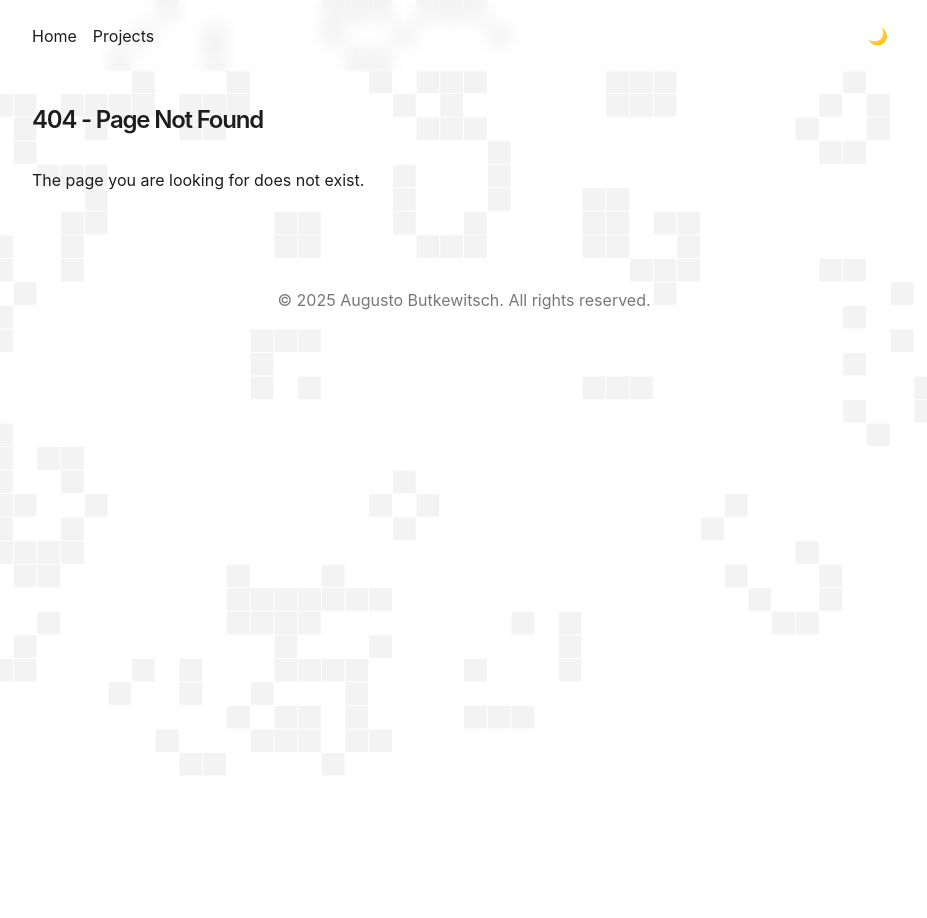
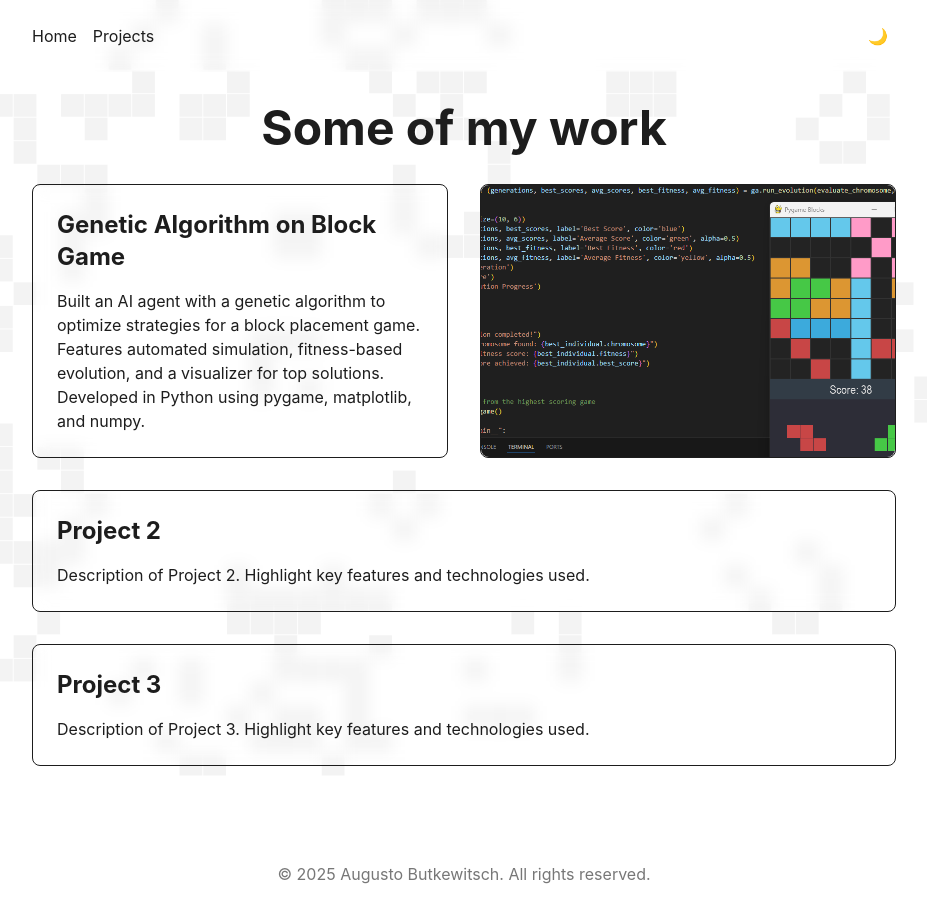
Before and after one commit to augustocgb/portfolio, a Next.js app: page /projects in a window 1280 px wide. Before the commit this address had no page. Shown: the whole page, without its empty margins (176-1103 px from the left). Before the commit the page ends 800 px from the top, so only its background shows below. Built offline with nearby package versions, Linux system fonts and the light colour scheme.

Commit message:
Updates to projects page
- Fixed icons flashing on refresh
- added projects page
- cards with no padding

```diff
--- a/app/components/Button.tsx
+++ b/app/components/Button.tsx
@@ -9,7 +9,7 @@ export function Button({ href, icon, label }: ButtonProps) {
     <a
       href={href}
       className="bg-bg-primary/30 backdrop-blur-sm border border-text-secondary/10 rounded-lg p-4
-                 hover:bg-bg-secondary/50 transition-[background,border] duration-300 flex items-center justify-center"
+                 hover:bg-bg-secondary/50 transition-background duration-300 flex items-center justify-center"
       target="_blank"
       rel="noopener noreferrer"
       aria-label={label}
--- /dev/null
+++ b/app/components/CardNoPadding.tsx
@@ -0,0 +1,12 @@
+interface CardProps {
+  children: React.ReactNode;
+  className?: string;
+}
+
+export function CardNoPadding({ children, className = '' }: CardProps) {
+  return (
+    <div className={`bg-bg-primary/30 backdrop-blur-sm border border-text-secondary/10 rounded-lg ${className}`}>
+      {children}
+    </div>
+  );
+}
--- /dev/null
+++ b/app/components/LightboxImage.tsx
@@ -0,0 +1,81 @@
+"use client"
+import { useState, useRef, useEffect } from "react"
+import Image, { ImageProps } from "next/image"
+import { createPortal } from "react-dom"
+
+interface LightboxImageProps extends Omit<ImageProps, "ref"> {
+  src: string
+  alt: string
+}
+
+export function LightboxImage(props: LightboxImageProps) {
+  const [open, setOpen] = useState(false)
+  const modalRef = useRef<HTMLDivElement>(null)
+  const [mounted, setMounted] = useState(false)
+
+  useEffect(() => {
+    setMounted(true)
+  }, [])
+
+  useEffect(() => {
+    if (!open) return
+    function onKey(e: KeyboardEvent) {
+      if (e.key === "Escape") setOpen(false)
+    }
+    window.addEventListener("keydown", onKey)
+    return () => window.removeEventListener("keydown", onKey)
+  }, [open])
+
+  function handleBackdropClick(e: React.MouseEvent<HTMLDivElement>) {
+    if (e.target === modalRef.current) setOpen(false)
+  }
+
+  // Modal content to be rendered in portal
+  const modal = (
+    <div
+      ref={modalRef}
+      onClick={handleBackdropClick}
+      className="fixed inset-0 z-[1000] flex items-center justify-center bg-black/60 backdrop-blur-sm"
+      style={{ animation: "fadeIn 0.2s" }}
+    >
+      <div className="relative w-[80vw] h-[80vh] max-w-[80vw] max-h-[80vh] flex items-center justify-center">
+        <button
+          onClick={() => setOpen(false)}
+          className="absolute -top-4 -right-4 bg-black/70 text-white rounded-full p-1 hover:bg-black/90 transition"
+          aria-label="Close"
+          style={{ zIndex: 10 }}
+        >
+          <svg width="24" height="24" viewBox="0 0 24 24">
+            <line x1="6" y1="6" x2="18" y2="18" stroke="white" strokeWidth="2" />
+            <line x1="18" y1="6" x2="6" y2="18" stroke="white" strokeWidth="2" />
+          </svg>
+        </button>
+        <div className="relative w-full h-full">
+          <Image
+            {...props}
+            fill
+            // Remove width and height props if present
+            width={undefined}
+            height={undefined}
+            className={
+              ((props.className ?? "") + " object-contain rounded-lg shadow-2xl").trim()
+            }
+            style={{ objectFit: "contain" }}
+            sizes="80vw"
+          />
+        </div>
+      </div>
+    </div>
+  )
+
+  return (
+    <>
+      <div onClick={() => setOpen(true)} className="cursor-pointer">
+        <Image {...props} />
+      </div>
+      {mounted && open && typeof window !== "undefined"
+        ? createPortal(modal, document.body)
+        : null}
+    </>
+  )
+}
--- a/app/page.tsx
+++ b/app/page.tsx
@@ -22,7 +22,7 @@ export default function HomePage() {
             <Button
               href="https://github.com/augustocgb"
               icon={
-                <svg viewBox="0 0 24 24" className="w-6 h-6 fill-current">
+                <svg viewBox="0 0 24 24" className="w-6 h-6" style={{ fill: 'var(--text-primary)' }}>
                   <path d="M12 0C5.37 0 0 5.37 0 12c0 5.31 3.435 9.795 8.205 11.385.6.105.825-.255.825-.57 0-.285-.015-1.23-.015-2.235-3.015.555-3.795-.735-4.035-1.41-.135-.345-.72-1.41-1.23-1.695-.42-.225-1.02-.78-.015-.795.945-.015 1.62.87 1.845 1.23 1.08 1.815 2.805 1.305 3.495.99.105-.78.42-1.305.765-1.605-2.67-.3-5.46-1.335-5.46-5.925 0-1.305.465-2.385 1.23-3.225-.12-.3-.54-1.53.12-3.18 0 0 1.005-.315 3.3 1.23.96-.27 1.98-.405 3-.405s2.04.135 3 .405c2.295-1.56 3.3-1.23 3.3-1.23.66 1.65.24 2.88.12 3.18.765.84 1.23 1.905 1.23 3.225 0 4.605-2.805 5.625-5.475 5.925.435.375.81 1.095.81 2.22 0 1.605-.015 2.895-.015 3.3 0 .315.225.69.825.57A12.02 12.02 0 0024 12c0-6.63-5.37-12-12-12z" />
                 </svg>
               }
@@ -31,7 +31,7 @@ export default function HomePage() {
             <Button
               href="https://www.linkedin.com/in/augustobutkewitsch"
               icon={
-                <svg viewBox="0 0 24 24" className="w-6 h-6 fill-current">
+                <svg viewBox="0 0 24 24" className="w-6 h-6" style={{ fill: 'var(--text-primary)' }}>
                   <path d="M20.447 20.452h-3.554v-5.569c0-1.328-.027-3.037-1.852-3.037-1.853 0-2.136 1.445-2.136 2.939v5.667H9.351V9h3.414v1.561h.046c.477-.9 1.637-1.85 3.37-1.85 3.601 0 4.267 2.37 4.267 5.455v6.286zM5.337 7.433c-1.144 0-2.063-.926-2.063-2.065 0-1.138.92-2.063 2.063-2.063 1.14 0 2.064.925 2.064 2.063 0 1.139-.925 2.065-2.064 2.065zm1.782 13.019H3.555V9h3.564v11.452zM22.225 0H1.771C.792 0 0 .774 0 1.729v20.542C0 23.227.792 24 1.771 24h20.451C23.2 24 24 23.227 24 22.271V1.729C24 .774 23.2 0 22.222 0h.003z"/>
                 </svg>
               }
@@ -40,7 +40,7 @@ export default function HomePage() {
             <Button
               href="mailto:augustobutkewitsch@gmail.com"
               icon={
-                <svg viewBox="0 0 24 24" className="w-6 h-6 fill-current">
+                <svg viewBox="0 0 24 24" className="w-6 h-6" style={{ fill: 'var(--text-primary)' }}>
                   <path d="M20 4H4c-1.1 0-1.99.9-1.99 2L2 18c0 1.1.9 2 2 2h16c1.1 0 2-.9 2-2V6c0-1.1-.9-2-2-2zm0 4l-8 5-8-5V6l8 5 8-5v2z"/>
                 </svg>
               }
--- /dev/null
+++ b/app/projects/page.tsx
@@ -0,0 +1,50 @@
+import Image from 'next/image'
+import { Card } from '../components/Card'
+import { Button } from '../components/Button'
+import { CardNoPadding } from 'app/components/CardNoPadding'
+import { LightboxImage } from '../components/LightboxImage'
+
+export default function ProjectsPage() {
+  return (
+    <div className="space-y-16 animate-fade-in">
+      <h1 className="text-5xl font-bold mb-8 text-center">Some of my work</h1>
+      <div className="grid gap-8 md:grid-cols-1">
+        <div className="grid gap-8 md:grid-cols-2">
+          <Card>
+            <h2 className="text-2xl font-bold mb-4">Genetic Algorithm on Block Game</h2>
+              <p className="animate-fade-up">
+                Built an AI agent with a genetic algorithm to optimize strategies for a block placement game.
+                Features automated simulation, fitness-based evolution, and a visualizer for top solutions.
+                Developed in Python using pygame, matplotlib, and numpy.
+              </p>
+          </Card>
+
+            <CardNoPadding className="flex items-stretch h-full">
+              <LightboxImage
+                src="/images/blocks-ga.png"
+                alt="Project preview"
+                width={600}
+                height={400}
+                className="w-full h-full object-cover rounded-lg transition-transform duration-200 cursor-pointer"
+                style={{ display: 'block', height: '100%' }}
+              />
+            </CardNoPadding>
+        </div>
+
+        <Card>
+          <h2 className="text-2xl font-bold mb-4">Project 2</h2>
+          <p className="animate-fade-up">
+            Description of Project 2. Highlight key features and technologies used.
+          </p>
+        </Card>
+
+        <Card>
+          <h2 className="text-2xl font-bold mb-4">Project 3</h2>
+          <p className="animate-fade-up">
+            Description of Project 3. Highlight key features and technologies used.
+          </p>
+        </Card>
+      </div>
+    </div>
+  )
+}
```
Also changed, not shown: public/images/blocks-ga.png (added), 1 other file (tests, documents, lock files or other folders). Lines whose indentation alone changed are shown as unchanged.
